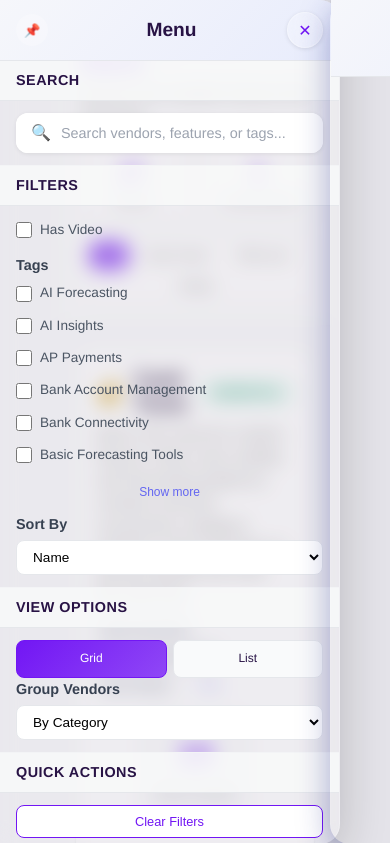
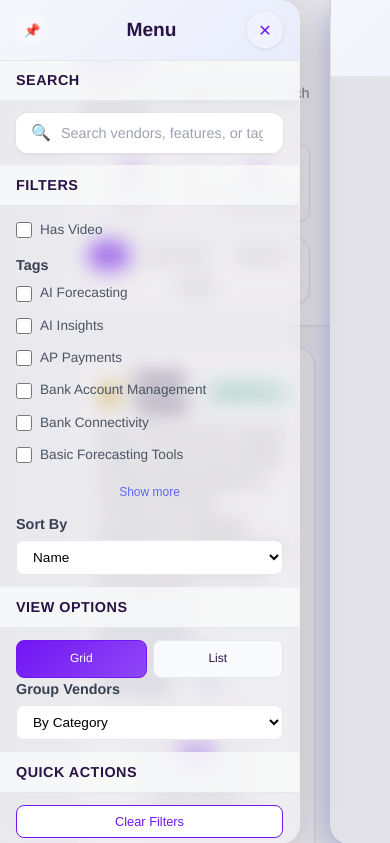
Before and after one commit to RealTreasury/treasury-tech-portal, a plain HTML site: page index.html in a window 390 px wide. Both pictures are taken after a click on the button 38 px from the left and 38 px from the top of the page. Shown: the top 843 px of the page. Drawn offline with Linux system fonts and the light colour scheme.

Commit message:
Improve side menu responsiveness

```diff
--- a/index.html
+++ b/index.html
@@ -880,6 +880,13 @@
             .modal-body {
                 padding: 16px;
             }
+            .side-menu {
+                width: 260px;
+                transform: translateX(-220px);
+            }
+            body.side-menu-pinned .container {
+                margin-left: 260px;
+            }
         }
 
         @media (max-width: 480px) {
@@ -901,9 +908,16 @@
                 letter-spacing: 0.5px;
         }
 
-        .search-container {
-            max-width: 100%;
-        }
+            .search-container {
+                max-width: 100%;
+            }
+            .side-menu {
+                width: 100%;
+                transform: translateX(-100%);
+            }
+            body.side-menu-pinned .container {
+                margin-left: 0;
+            }
         }
 
         /* Side Menu Toggle Button */
@@ -950,7 +964,7 @@
             position: fixed;
             top: 0;
             left: 0;
-            width: 340px;
+            width: 300px;
             height: 100vh;
             background: rgba(255, 255, 255, 0.25);
             backdrop-filter: blur(10px);
@@ -959,7 +973,7 @@
             border-right: 1px solid rgba(255, 255, 255, 0.3);
             border-radius: 0 20px 20px 0;
             z-index: 1001;
-            transform: translateX(-280px);
+            transform: translateX(-240px);
             opacity: 1;
             pointer-events: none;
             transition: transform 0.3s cubic-bezier(0.4, 0, 0.2, 1),
@@ -980,7 +994,7 @@
         }
 
         body.side-menu-pinned .container {
-            margin-left: 340px;
+            margin-left: 300px;
         }
 
         body.side-menu-open #sideMenuToggle {
```
